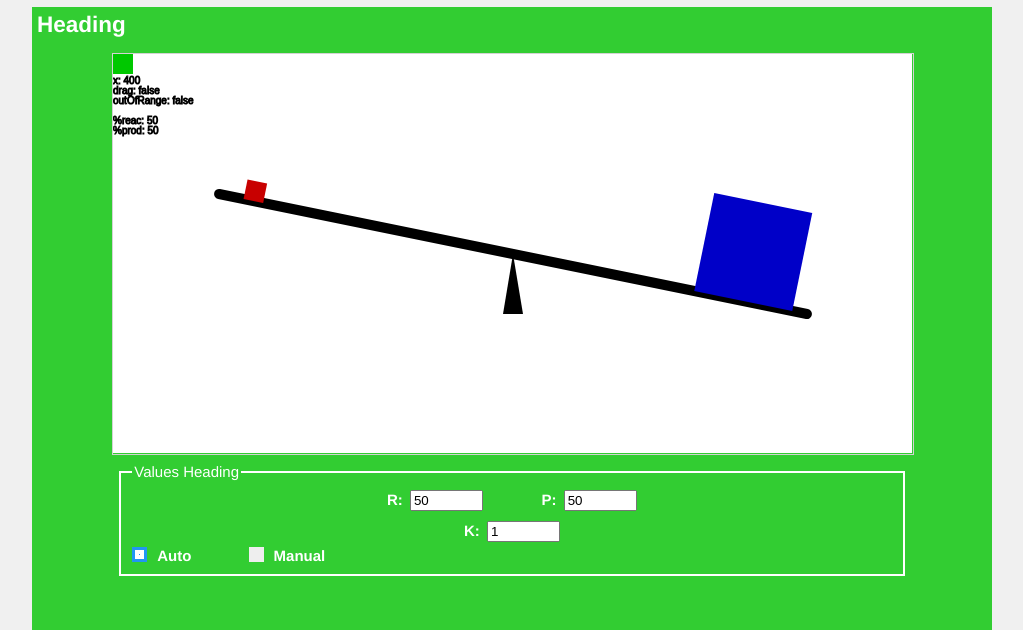
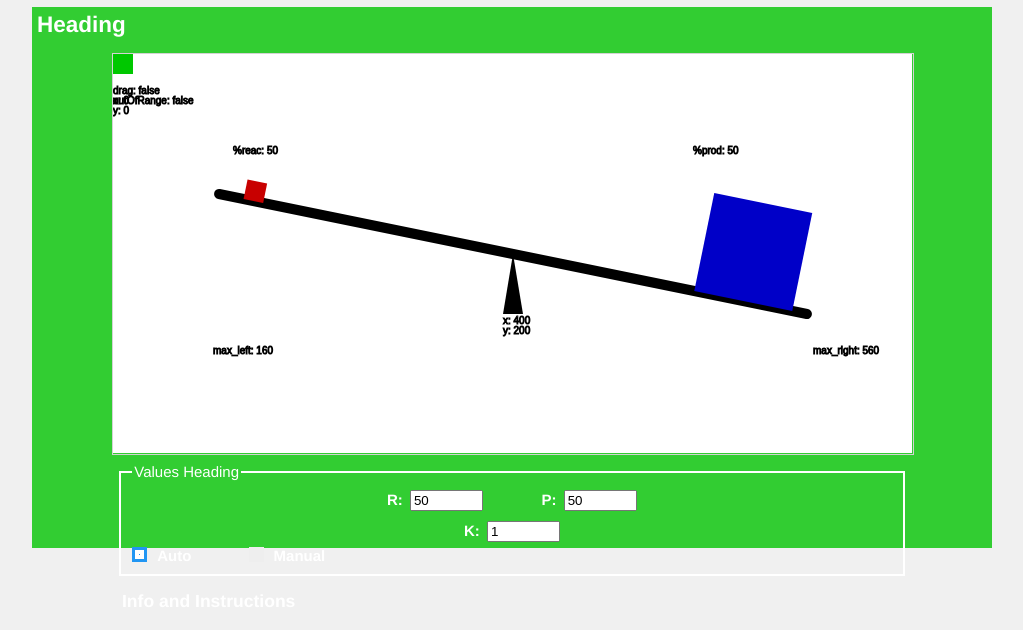
Before and after one commit to cstaier/EquilibriumVisualization, a plain HTML site: page index.html in a window 1280 px wide. Shown: the part 108-738 px from the top of the page, without its empty margins (128-1151 px from the left). Drawn offline with nearby package versions, Linux system fonts and the light colour scheme.

Commit message:
Fixed some text alignment and added tester values.

```diff
--- a/javascript.js
+++ b/javascript.js
@@ -179,11 +179,16 @@ function draw() {
      // Clears canvas.
     ctx.clearRect(0, 0, canvas.width, canvas.height);
 
-    ctx.strokeText("x: " + fulcrum.x, mouse.x, mouse.y + 30);
-    ctx.strokeText("drag: " + drag, mouse.x, mouse.y + 40);
-    ctx.strokeText("outOfRange: " + fulcrum.outOfRange(), mouse.x, mouse.y + 50);
-    ctx.strokeText("%reac: " + perc_reac, mouse.x, mouse.y + 70);
-    ctx.strokeText("%prod: " + perc_prod, mouse.x, mouse.y + 80);
+    ctx.strokeText("x: " + fulcrum.x, fulcrum.x - 10, fulcrum.y + 70);
+    ctx.strokeText("y: " + fulcrum.y, fulcrum.x - 10, fulcrum.y + 80);
+    ctx.strokeText("x: " + mouse.x, mouse.x, mouse.y + 50);
+    ctx.strokeText("y: " + mouse.y, mouse.x, mouse.y + 60);
+    ctx.strokeText("drag: " + drag, 0, 40);
+    ctx.strokeText("outOfRange: " + fulcrum.outOfRange(), 0, 50);
+    ctx.strokeText("%reac: " + perc_reac, reactants.x, 100);
+    ctx.strokeText("%prod: " + perc_prod, products.x, 100);
+    ctx.strokeText("max_left: " + max_left, seesaw.left, 300);
+    ctx.strokeText("max_right: " + max_right, seesaw.right,300);
     /*
     ctx.strokeText("clientX" + positions.clientX, mouse.x, mouse.y + 70);
     ctx.strokeText("clientY" + positions.clientY, mouse.x, mouse.y + 80);
@@ -225,18 +230,21 @@ canvas.addEventListener('mouseover', function(e) {
 canvas.addEventListener('mousemove', function(e) {
     mouse.x = e.clientX - canvasLeft;
     mouse.y = e.clientY - canvasTop;
-    positions.pageX = e.pageX;
-    positions.pageY = e.pageY;
-    positions.clientX = e.clientX;
-    positions.clientY = e.clientY;
-    positions.screenX = e.screenX;
-    positions.screenY = e.screenY;
+    //positions.pageX = e.pageX;
+    //positions.pageY = e.pageY;
+    //positions.clientX = e.clientX;
+    //positions.clientY = e.clientY;
+    //positions.screenX = e.screenX;
+    //positions.screenY = e.screenY;
 
-    obj.x = mouse.x;
-    obj.y = mouse.y;
+    //obj.x = mouse.x;
+    //obj.y = mouse.y;
     //if ( mouse.x < max_left || mouse.y > max_right ) cancelAnimationFrame(raf);
     //if (drag && !fulcrum.outOfRange()) fulcrum.x = mouse.x;
-    if (drag && !fulcrum.outOfRange()) fulcrum.x = mouse.x;
+    //if (drag && !fulcrum.outOfRange()) fulcrum.x = mouse.x;
+    if (drag) {
+        if ( mouse.x > max_left || mouse.x < max_right ) fulcrum.x = mouse.x;
+    }
 });
 
 canvas.addEventListener('mousedown', function(e) {
--- a/style.css
+++ b/style.css
@@ -83,7 +83,7 @@ section > p, h3 {
 article {
 	width: 800px;
 	height: 400px;
-	margin: 15px auto 160px;
+	margin: 15px auto 90px;
 	background-color: white;
 }
 
```
Also changed, not shown: index.html (+1 -2 lines).
